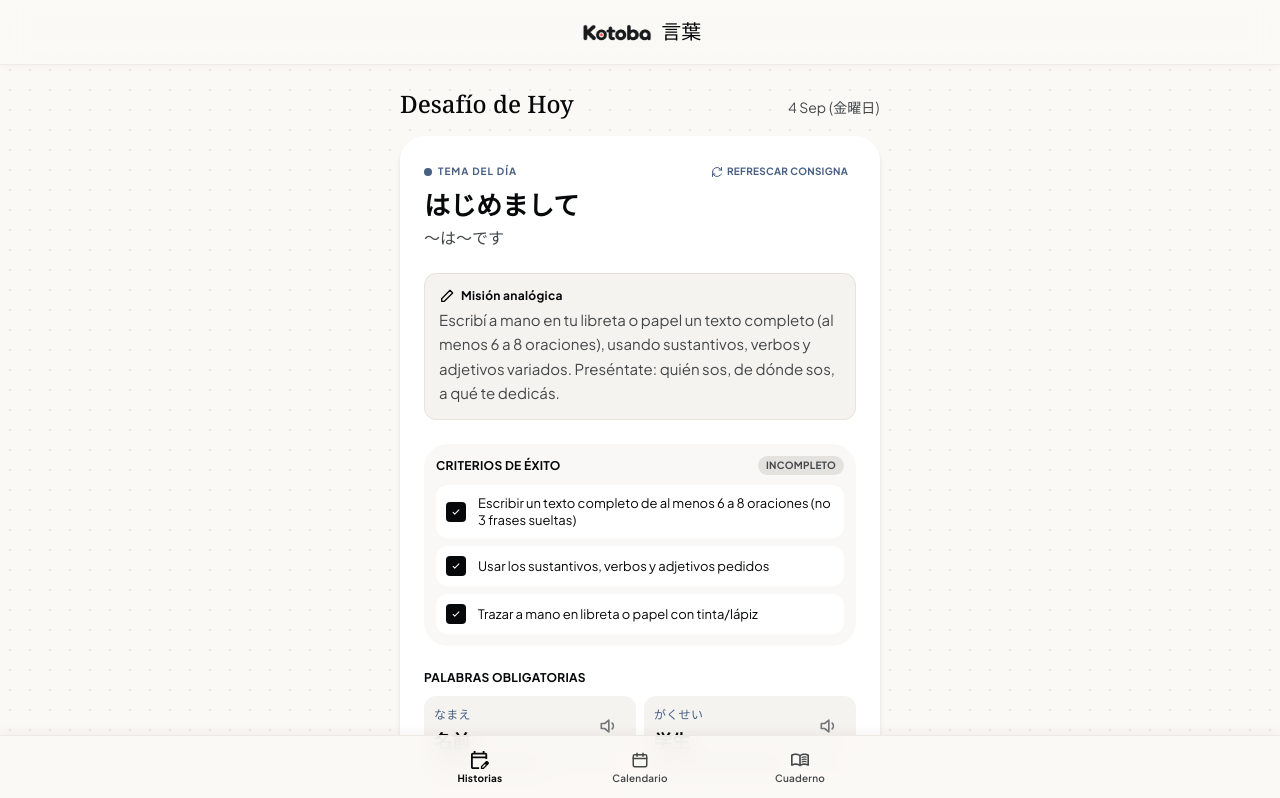
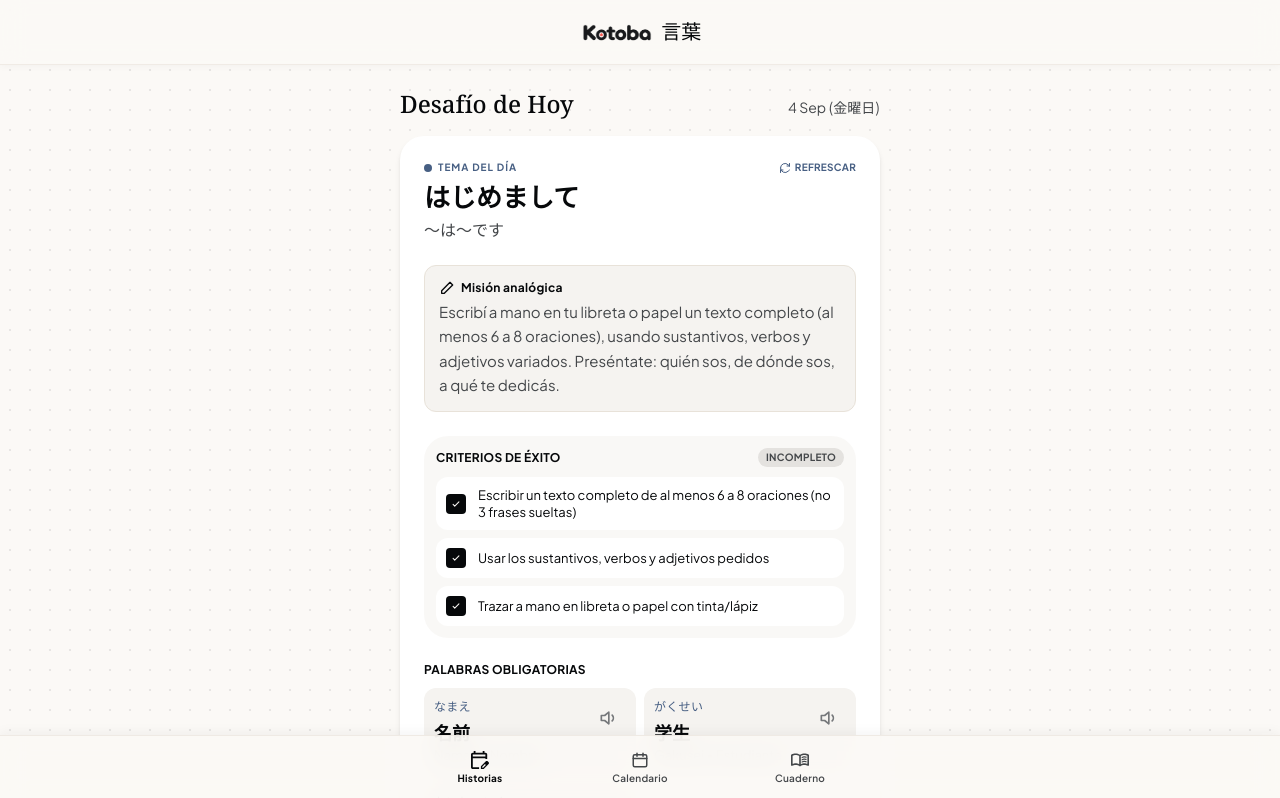
Before and after one commit to Denchirocio/japanese-stories, a React (Vite) app: page / in a window 1280 px wide. Shown: the top 798 px of the page. Built offline with nearby package versions, Linux system fonts and the light colour scheme.

Commit message:
Ajustar botón de refrescar consigna: alinear con el eyebrow y acortar texto

```diff
--- a/src/pages/Historias.tsx
+++ b/src/pages/Historias.tsx
@@ -47,12 +47,12 @@ export function Historias({ daily, onOpenCamera }: { daily: DailyEntryState; onO
                 type="button"
                 onClick={refreshPrompt}
                 disabled={refreshUsed}
-                className={`flex items-center gap-1 rounded-full px-2 py-1 text-[10px] font-bold tracking-wide uppercase transition ${
-                  refreshUsed ? 'cursor-not-allowed text-ink-faint' : 'text-indigo hover:bg-indigo-soft active:scale-95'
+                className={`flex items-center gap-1 text-[10px] font-bold tracking-wide uppercase transition ${
+                  refreshUsed ? 'cursor-not-allowed text-ink-faint' : 'text-indigo hover:text-indigo-strong active:scale-95'
                 }`}
               >
                 <RefreshIcon className="size-3" />
-                {refreshUsed ? 'Ya usaste tu refresh' : 'Refrescar consigna'}
+                {refreshUsed ? 'Ya usaste tu refresh' : 'Refrescar'}
               </button>
             )}
           </div>
```
